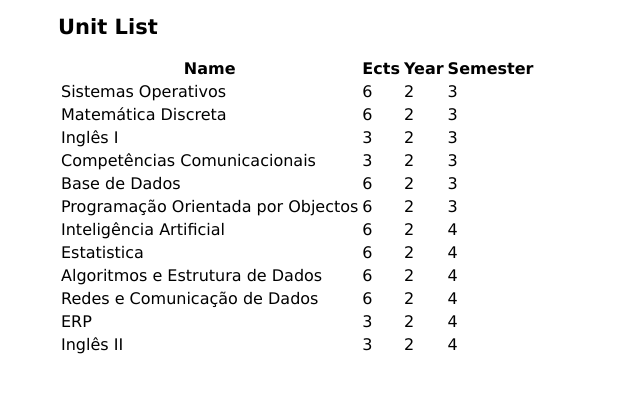
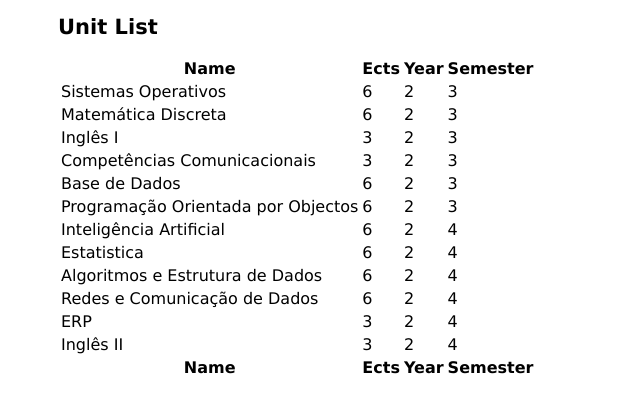
Before and after one commit to Miguel95Morais/alunos, a website: page alunos/public/units.html in a window 1280 px wide. Shown: the part 614-1026 px from the top of the page, without its empty margins (0-640 px from the left). Drawn offline with Linux system fonts and the light colour scheme.

Commit message:
Forgot to add parts of table

```diff
--- a/alunos/public/units.html
+++ b/alunos/public/units.html
@@ -92,6 +92,10 @@
                 <td>2</td>
                 <td>4</td>
             </tr>
+            <th>Name</th>
+            <th>Ects</th>
+            <th>Year</th>
+            <th>Semester</th>
         </table>
     </main>
 </body>
```
